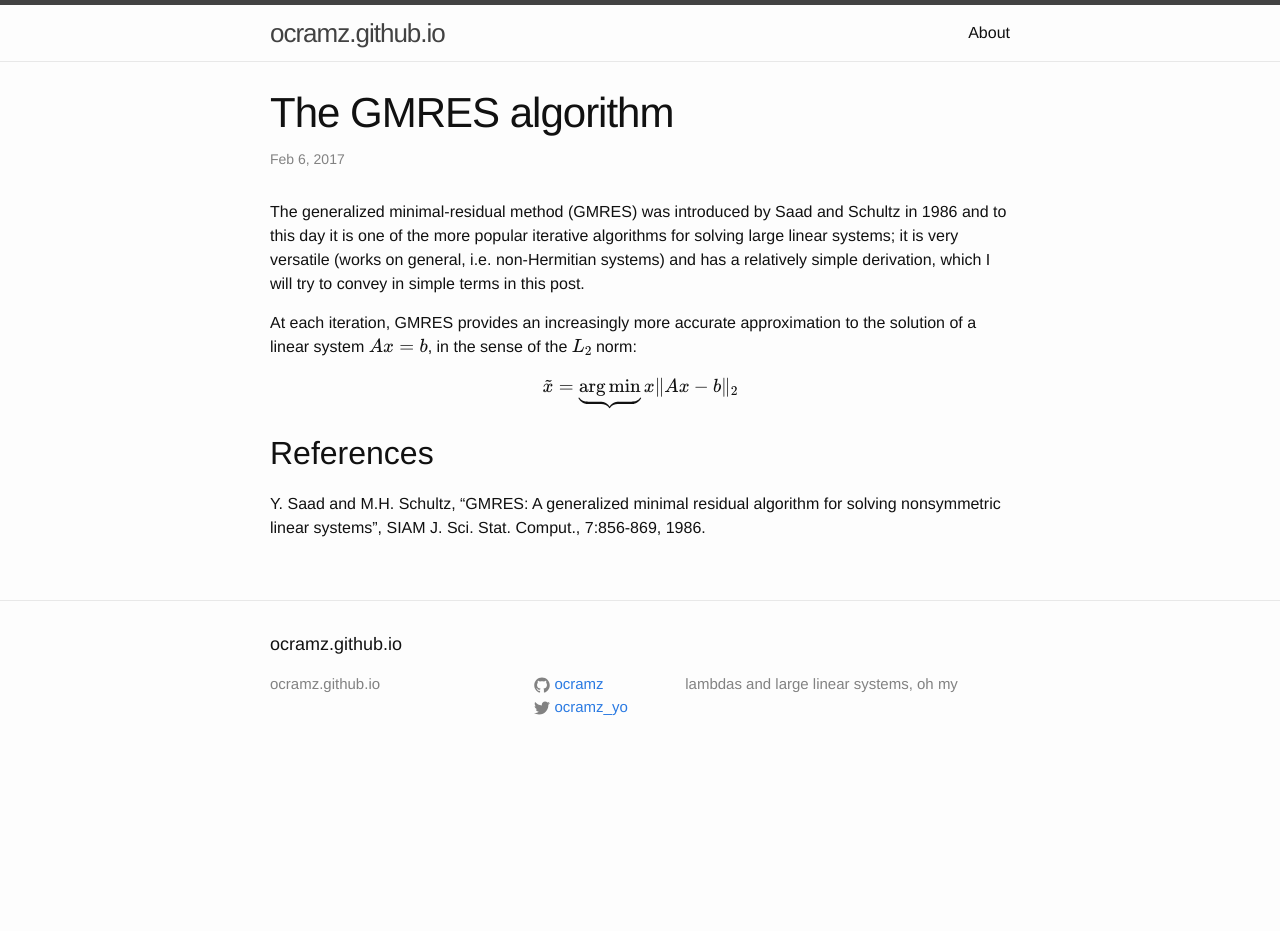
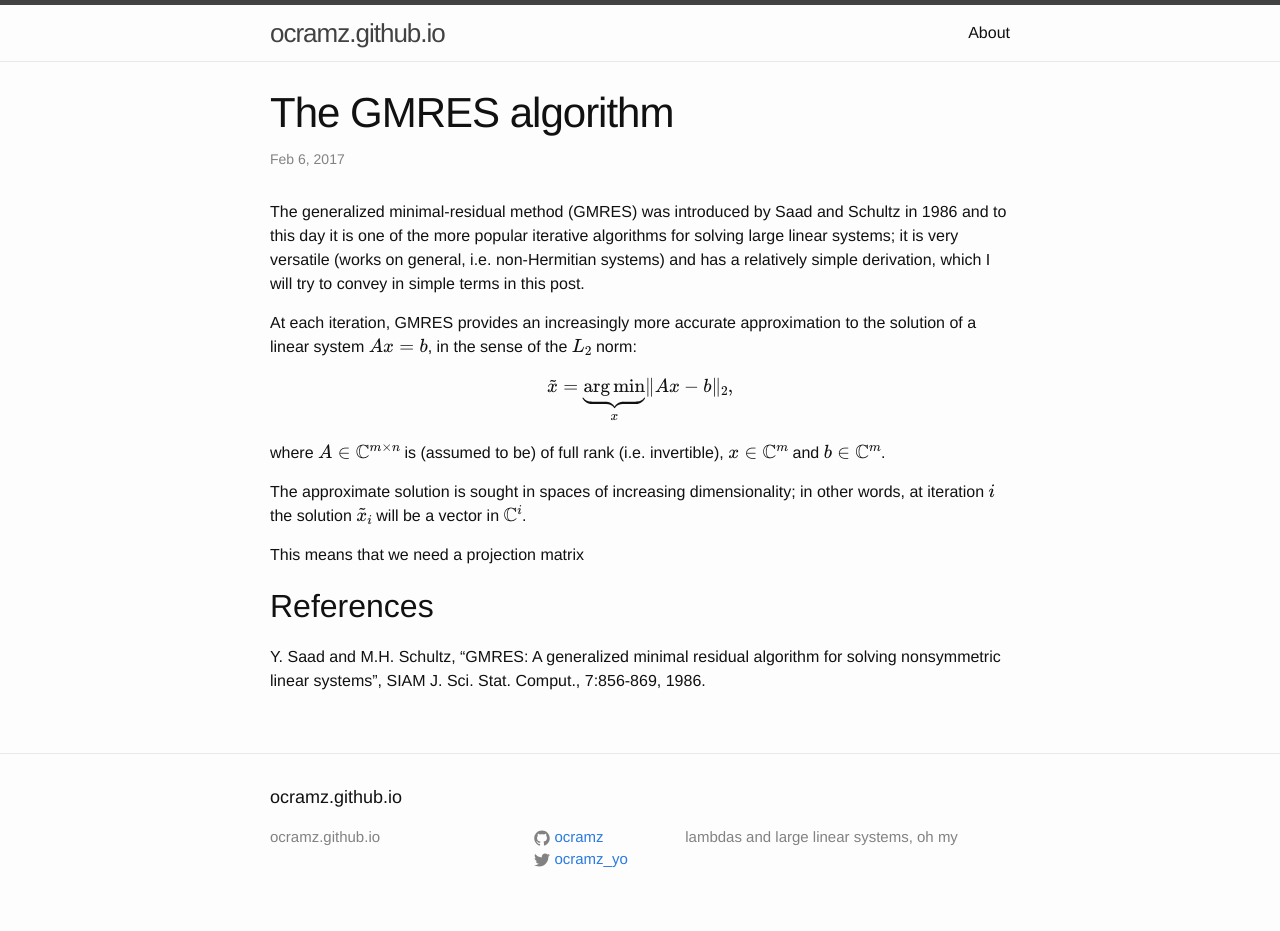
Before and after one commit to ocramz/ocramz.github.io, a Jekyll site: the page built from _posts/2017-02-06-gmres.markdown, in a window 1280 px wide. Built offline with Jekyll 4.4.1, drawn with Linux system fonts in a browser that asks for light colours; formulas are drawn with MathJax 3; before the commit the page ends 900 px from its top, so only the background shows below that.

Commit message:
blog update

```diff
--- a/_posts/2017-02-06-gmres.markdown
+++ b/_posts/2017-02-06-gmres.markdown
@@ -10,9 +10,14 @@ The generalized minimal-residual method (GMRES) was introduced by Saad and Schul
 At each iteration, GMRES provides an increasingly more accurate approximation to the solution of a linear system $$A x = b$$, in the sense of the $$L_2$$ norm:
 
 $$
-\tilde{x} = \underbrace{\arg \min}{x} \| A x - b \|_2
+\tilde{x} = \underbrace{\arg \min}_{x} \| A x - b \|_2,
 $$
 
+where $$A \in \mathbb{C}^{m \times n}$$ is (assumed to be) of full rank (i.e. invertible), $$x \in \mathbb{C}^m$$ and $$b \in \mathbb{C}^m$$.
+
+The approximate solution is sought in spaces of increasing dimensionality; in other words, at iteration $$i$$ the solution $$\tilde{x}_i$$ will be a vector in $$\mathbb{C}^i$$.
+
+This means that we need a projection matrix
 
 
 
```
Also changed, not shown: 2 other files.
